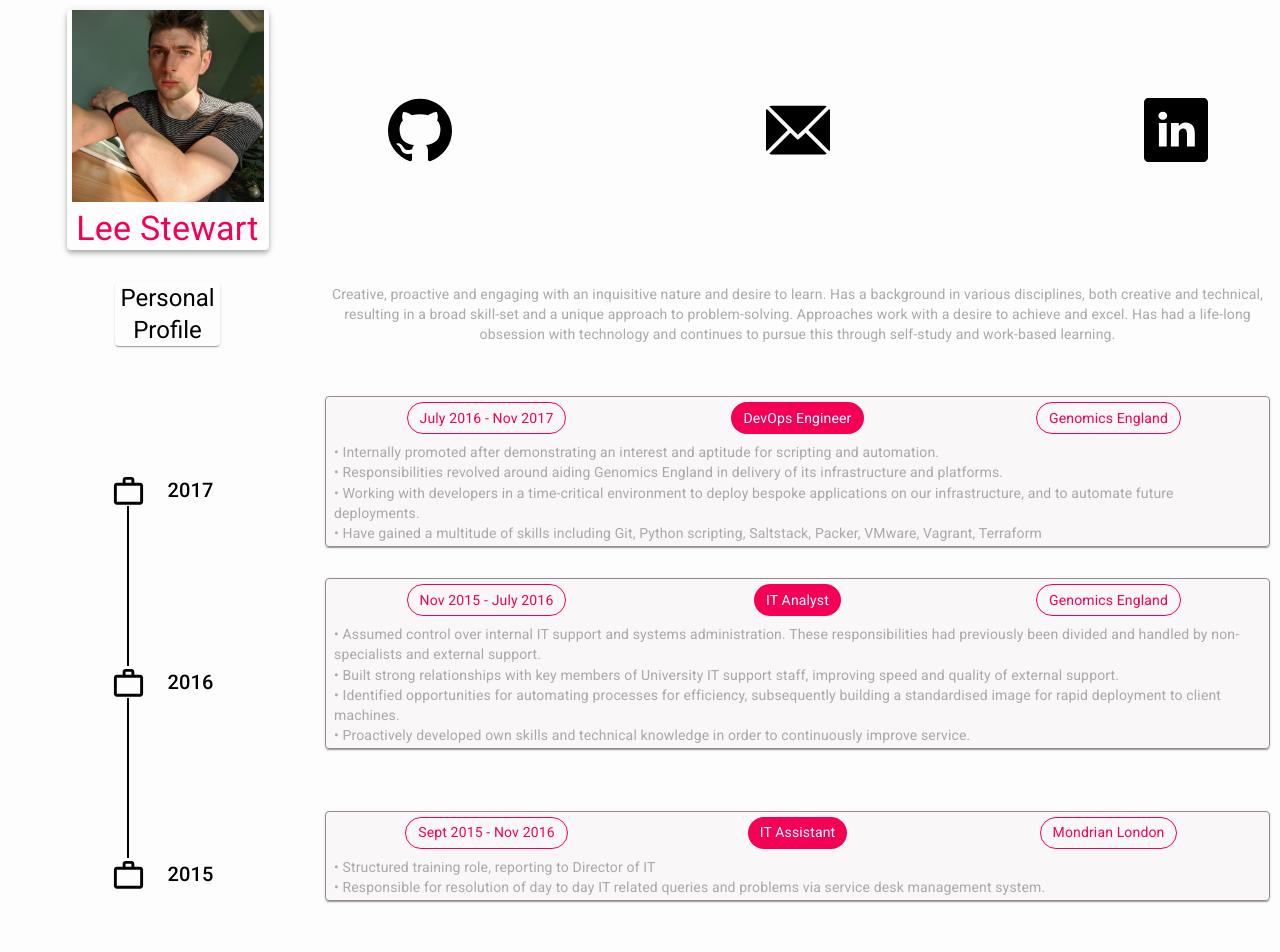
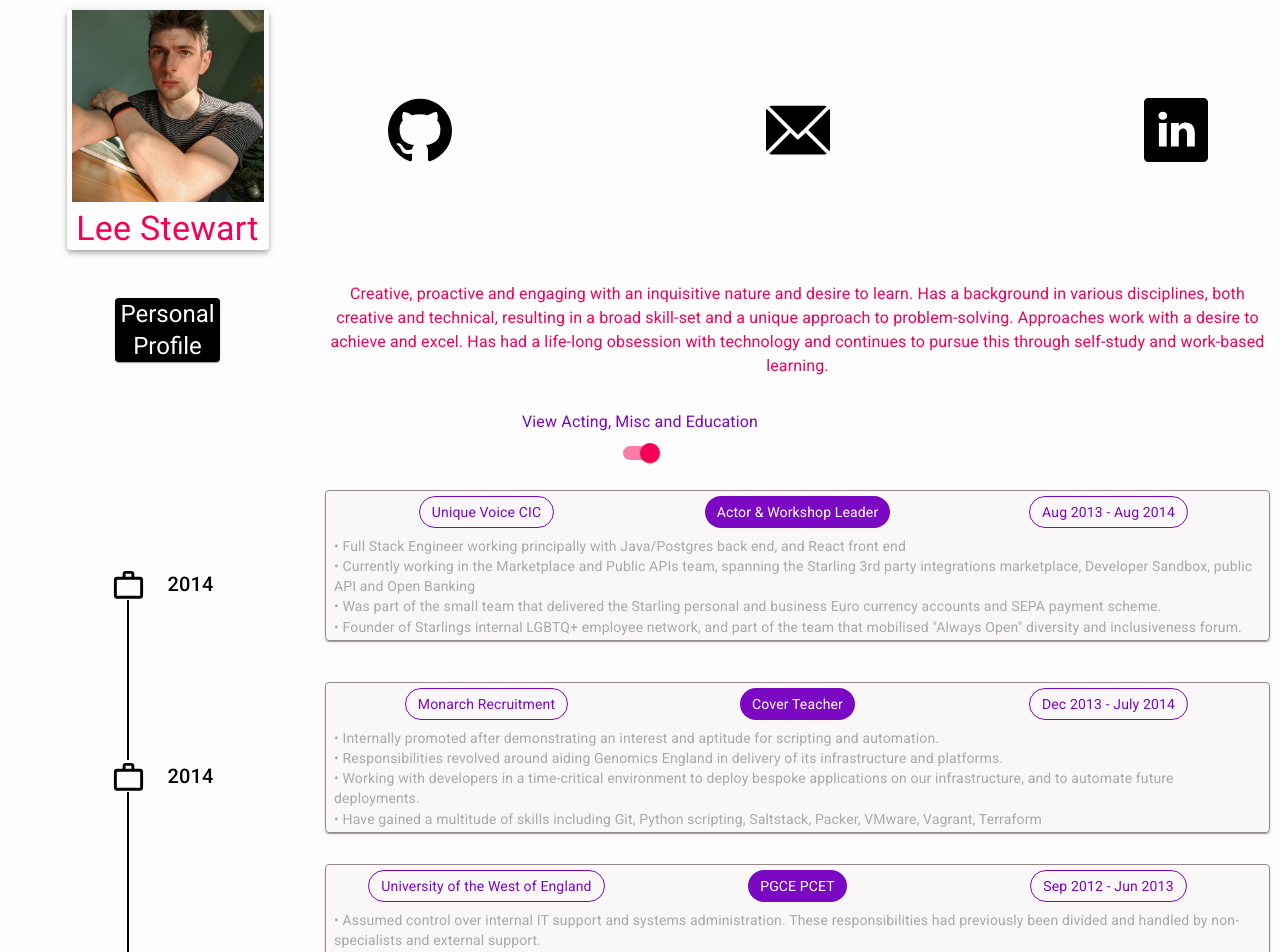
Before and after one commit to zantetsuken88/lee-stewart, a React (Create React App) app: page / in a window 1280 px wide. Shown: the top 952 px of the page. Built offline with nearby package versions, Linux system fonts and the light colour scheme.

Commit message:
significant changes and content addition

```diff
--- a/src/App.js
+++ b/src/App.js
@@ -2,44 +2,60 @@ import React from 'react';
 import './App.css';
 import PersonalDetailsHeader from './components/PersonalDetailsHeader';
 import CvSection from './components/CvSection';
-import RoleSection from './components/RoleSection';
-import { personalProfileContents } from './CvContents/SectionContents';
+import CodingRoles from './components/CodingRoles';
+import PreCodingRoles from './components/PreCodingRoles';
+import Switch from '@material-ui/core/Switch';
+import Typography from '@material-ui/core/Typography';
 import {
-  genomicsDevOpsDescription,
-  genomicsITDescription,
-  mondrianITDescription
-} from './CvContents/RolesContents';
+  interestContents,
+  personalProfileContents,
+  skillsContents
+} from './CvContents/SectionContents';
+import { chipStyles, codingChipStyles, purple, red } from './components/colors';
+import { makeStyles } from '@material-ui/core/styles';
+
+const useStyles = makeStyles({
+  checkboxChecked: {
+    color: purple,
+    '&checked + $.MuiSwitch-track': {
+      backgroundColor: purple
+    }
+  }
+});
 
 function App() {
+  const classes = useStyles();
+  const [state, setState] = React.useState({
+     checked: true,
+   });
+
+  const handleChange = name => event => {
+    setState({ ...state, [name]: event.target.checked });
+  };
+
+  const cvVersion = state.checked ? 'Acting, Misc and Education' : 'Software Engineer';
+
   return (
-    <body className="App-header">
+    <main className="App-header">
       <PersonalDetailsHeader/>
       <CvSection
         sectionTitle='Personal Profile'
         sectionContent={personalProfileContents}
       />
-      <RoleSection
-        year='2017'
-        jobDescription={genomicsDevOpsDescription}
-        yearRange='July 2016 - Nov 2017'
-        jobTitle='DevOps Engineer'
-        company='Genomics England'
-      />
-      <RoleSection
-        year='2016'
-        jobDescription={genomicsITDescription}
-        yearRange='Nov 2015 - July 2016'
-        jobTitle='IT Analyst'
-        company='Genomics England'
-      />
-      <RoleSection
-        year='2015'
-        jobDescription={mondrianITDescription}
-        yearRange='Sept 2015 - Nov 2016'
-        jobTitle='IT Assistant'
-        company='Mondrian London'
-      />
-    </body>
+      <div>
+        <Typography style={ state.checked ? { color: purple } : { color: red }}>{`View ${cvVersion}`}</Typography>
+        <Switch className={classes.checkboxChecked} checked={state.checked} onChange={handleChange('checked')}/>
+      </div>
+      {state.checked ? <PreCodingRoles chipClass={chipStyles} /> : <CodingRoles chipClass={codingChipStyles} />}
+      <CvSection
+        sectionTitle='Skills'
+        sectionContent={skillsContents}
+        />
+      <CvSection
+        sectionTitle='Interests'
+        sectionContent={interestContents}
+        />
+    </main>
   );
 }
 
--- a/src/CvContents/RolesContents.js
+++ b/src/CvContents/RolesContents.js
@@ -1,5 +1,13 @@
 import React from 'react';
 import { Typography } from '@material-ui/core';
+
+export const starlingSoftwareEngineer =
+  <Typography variant='body2' style={{ padding: '3px'}}>
+    • Full Stack Engineer working principally with Java/Postgres back end, and React front end<br/>
+    • Currently working in the Marketplace and Public APIs team, spanning the Starling 3rd party integrations marketplace, Developer Sandbox, public API and Open Banking<br/>
+    • Was part of the small team that delivered the Starling personal and business Euro currency accounts and SEPA payment scheme.<br/>
+    • Founder of Starlings internal LGBTQ+ employee network, and part of the team that mobilised "Always Open" diversity and inclusiveness forum.
+  </Typography>;
 
 export const genomicsDevOpsDescription =
   <Typography variant='body2' style={{ padding: '3px'}}>
--- a/src/CvContents/SectionContents.js
+++ b/src/CvContents/SectionContents.js
@@ -1,6 +1,41 @@
+import React from 'react';
+import Breadcrumbs from '@material-ui/core/Breadcrumbs';
+import Typography from '@material-ui/core/Typography';
+
 export const personalProfileContents =
-  'Creative, proactive and engaging with an inquisitive nature and desire to learn. Has a '
-  + 'background in various disciplines, both creative and technical, resulting in a broad skill-set '
-  + 'and a unique approach to problem-solving. Approaches work with a desire to achieve and '
-  + 'excel. Has had a life-long obsession with technology and continues to pursue this through '
-  + 'self-study and work-based learning.';
+  <Typography color='secondary' > Creative, proactive and engaging with an inquisitive nature and desire to learn. Has a
+  background in various disciplines, both creative and technical, resulting in a broad skill-set
+  and a unique approach to problem-solving. Approaches work with a desire to achieve and
+  excel. Has had a life-long obsession with technology and continues to pursue this through
+  self-study and work-based learning. </Typography>;
+
+export const skills = [
+  'Java',
+  'Postgres',
+  'React',
+  'AWS'
+];
+
+export const skillsContents =
+  <Breadcrumbs separator='~' maxItems={10} itemsAfterCollapse={4} itemsBeforeCollapse={4}>
+    { skills.map((skill, i) => <Typography key={`skill-${i}`}>{skill}</Typography>)}
+  </Breadcrumbs>;
+
+const interests = [
+  'Gaming',
+  'Technology',
+  'Coding',
+  'Foreign Languages',
+  'Problem Solving',
+  'Web',
+  'Creative Writing',
+  'Personal',
+  'Fitness',
+  'Socialising',
+  'Cooking and Baking'
+];
+
+export const interestContents =
+  <Breadcrumbs separator='~' maxItems={10} itemsAfterCollapse={4} itemsBeforeCollapse={4}>
+    { interests.map((interest, i) => <Typography key={`interest-${i}`}>{interest}</Typography>)}
+  </Breadcrumbs>;
--- /dev/null
+++ b/src/components/CodingRoles.js
@@ -0,0 +1,46 @@
+import React from 'react';
+import RoleSection from './RoleSection';
+import {
+  genomicsDevOpsDescription,
+  genomicsITDescription, mondrianITDescription,
+  starlingSoftwareEngineer
+} from '../CvContents/RolesContents';
+
+export default function CodingRoles ({ chipClass }) {
+  return (
+    <div>
+      <RoleSection
+        year='Now'
+        jobDescription={starlingSoftwareEngineer}
+        yearRange='Jan 2018 - Now'
+        jobTitle='Software Engineer'
+        company='Starling Bank'
+        chipClass={chipClass}
+      />
+      <RoleSection
+        year='2017'
+        jobDescription={genomicsDevOpsDescription}
+        yearRange='July 2016 - Nov 2017'
+        jobTitle='DevOps Engineer'
+        company='Genomics England'
+        chipClass={chipClass}
+      />
+      <RoleSection
+        year='2016'
+        jobDescription={genomicsITDescription}
+        yearRange='Nov 2015 - July 2016'
+        jobTitle='IT Analyst'
+        company='Genomics England'
+        chipClass={chipClass}
+      />
+      <RoleSection
+        year='2015'
+        jobDescription={mondrianITDescription}
+        yearRange='Sept 2015 - Nov 2016'
+        jobTitle='IT Assistant'
+        company='Mondrian London'
+        chipClass={chipClass}
+      />
+    </div>
+  )
+}
--- a/src/components/CvSection.js
+++ b/src/components/CvSection.js
@@ -5,9 +5,9 @@ import { makeStyles } from '@material-ui/core/styles';
 
 const useStyles = makeStyles({
   sectionTitle: {
-    backgroundColor: 'transparent',
+    backgroundColor: 'black',
     padding: '0px 5px',
-    color: 'black',
+    color: 'white',
     placeSelf: 'center',
     gridColumnStart: '2'
   },
@@ -16,7 +16,7 @@ const useStyles = makeStyles({
     display: 'grid'
   },
   sectionContent: {
-    color: 'darkgray',
+    color: 'rgba(0, 0, 0, 0.54)',
     margin: '1px'
   },
   container: {
@@ -40,7 +40,7 @@ export default function CvSection ({sectionTitle, sectionContent}) {
         </Paper>
       </Grid>
       <Grid item xs>
-        <Typography variant='body2' className={classes.sectionContent}>{sectionContent}</Typography>
+        {sectionContent}
       </Grid>
     </Grid>
   )
--- a/src/components/PersonalDetailsHeader.js
+++ b/src/components/PersonalDetailsHeader.js
@@ -51,7 +51,7 @@ export default function PersonalDetailsHeader() {
                  alt='Lee Stewart'
                  color='transparent'
                />
-               <Typography variant='h4' color='red' >
+               <Typography variant='h4' style={{ color: '#f50057'}} >
                  Lee Stewart
                </Typography>
              </Paper>
--- /dev/null
+++ b/src/components/PreCodingRoles.js
@@ -0,0 +1,60 @@
+import React from 'react';
+import RoleSection from './RoleSection';
+import {
+  genomicsDevOpsDescription,
+  genomicsITDescription, mondrianITDescription,
+  starlingSoftwareEngineer
+} from '../CvContents/RolesContents';
+
+export default function CodingRoles ({ chipClass }) {
+  return (
+    <div>
+      <RoleSection
+        year='2014'
+        jobDescription={starlingSoftwareEngineer}
+        yearRange='Aug 2013 - Aug 2014'
+        jobTitle='Actor & Workshop Leader'
+        company='Unique Voice CIC'
+        chipClass={chipClass}
+      />
+      <RoleSection
+        year='2014'
+        jobDescription={genomicsDevOpsDescription}
+        yearRange='Dec 2013 - July 2014'
+        jobTitle='Cover Teacher'
+        company='Monarch Recruitment'
+        chipClass={chipClass}
+      />
+      <RoleSection
+        year='2013'
+        jobDescription={genomicsITDescription}
+        yearRange='Sep 2012 - Jun 2013'
+        jobTitle='PGCE PCET'
+        company='University of the West of England'
+        chipClass={chipClass}
+      />
+      <RoleSection
+        year='2012'
+        jobDescription={mondrianITDescription}
+        yearRange='Jan 2012 - Aug 2012'
+        jobTitle='Senior Credit Controller'
+        company='ALD Automotive'
+        chipClass={chipClass}
+      />
+      <RoleSection
+        year='2012'
+        yearRange='Feb 2011 - Jan 2012'
+        jobTitle='Credit Controller'
+        company='ALD Automotive'
+        chipClass={chipClass}
+      />
+      <RoleSection
+        year='2010'
+        yearRange='Oct 2007 - May 2010'
+        jobTitle='BA(Hons) Performing Arts'
+        company='DeMontfort University'
+        chipClass={chipClass}
+      />
+    </div>
+  )
+}
--- a/src/components/RoleSection.js
+++ b/src/components/RoleSection.js
@@ -57,8 +57,9 @@ const useStyles = makeStyles({
   }
 });
 
-export default function RoleSection ({year, jobDescription, yearRange, jobTitle, company}) {
+export default function RoleSection ({year, jobDescription, yearRange, jobTitle, company, chipClass}) {
   const classes = useStyles();
+  const importedClasses = chipClass();
   return (
     <Grid
       container
@@ -80,20 +81,20 @@ export default function RoleSection ({year, jobDescription, yearRange, jobTitle,
           className={classes.jobDescription}
         >
           <CardContent className={classes.jobStatsContainer}>
-            <Chip className={classes.jobStats}
+            <Chip className={importedClasses.outer}
                   style={{ gridColumnStart: '1' }}
                   color='secondary'
                   variant='outlined'
-                  label={<Typography variant='body2'>{yearRange}</Typography>}/>
-            <Chip className={classes.jobStats}
+                  label={<Typography variant='body2'>{company}</Typography>}/>
+            <Chip className={importedClasses.inner}
                   style={{ gridColumnStart: '2' }}
                   color='secondary'
                   label={<Typography variant='body2'>{jobTitle}</Typography>}/>
-            <Chip className={classes.jobStats}
+            <Chip className={importedClasses.outer}
                   style={{ gridColumnStart: '3' }}
                   color='secondary'
                   variant='outlined'
-                  label={<Typography variant='body2'>{company}</Typography>}/>
+                  label={<Typography variant='body2'>{yearRange}</Typography>}/>
           </CardContent>
           {jobDescription}
         </Card>
--- /dev/null
+++ b/src/components/colors.js
@@ -0,0 +1,32 @@
+import makeStyles from '@material-ui/core/styles/makeStyles';
+
+export const red = '#f50057';
+export const purple = '#7b08c3';
+
+export const chipStyles = makeStyles({
+  outer: {
+    margin: '0px 5px',
+    placeSelf: 'center',
+    color: purple,
+    border: `1px solid ${purple}`
+  },
+  inner: {
+    margin: '0px 5px',
+    placeSelf: 'center',
+    backgroundColor: purple
+  }
+})
+
+export const codingChipStyles = makeStyles({
+ outer: {
+   margin: '0px 5px',
+   placeSelf: 'center',
+   color: red,
+   border: `1px solid ${red}`
+ },
+ inner: {
+   margin: '0px 5px',
+   placeSelf: 'center',
+   backgroundColor: red
+ }
+})
```
